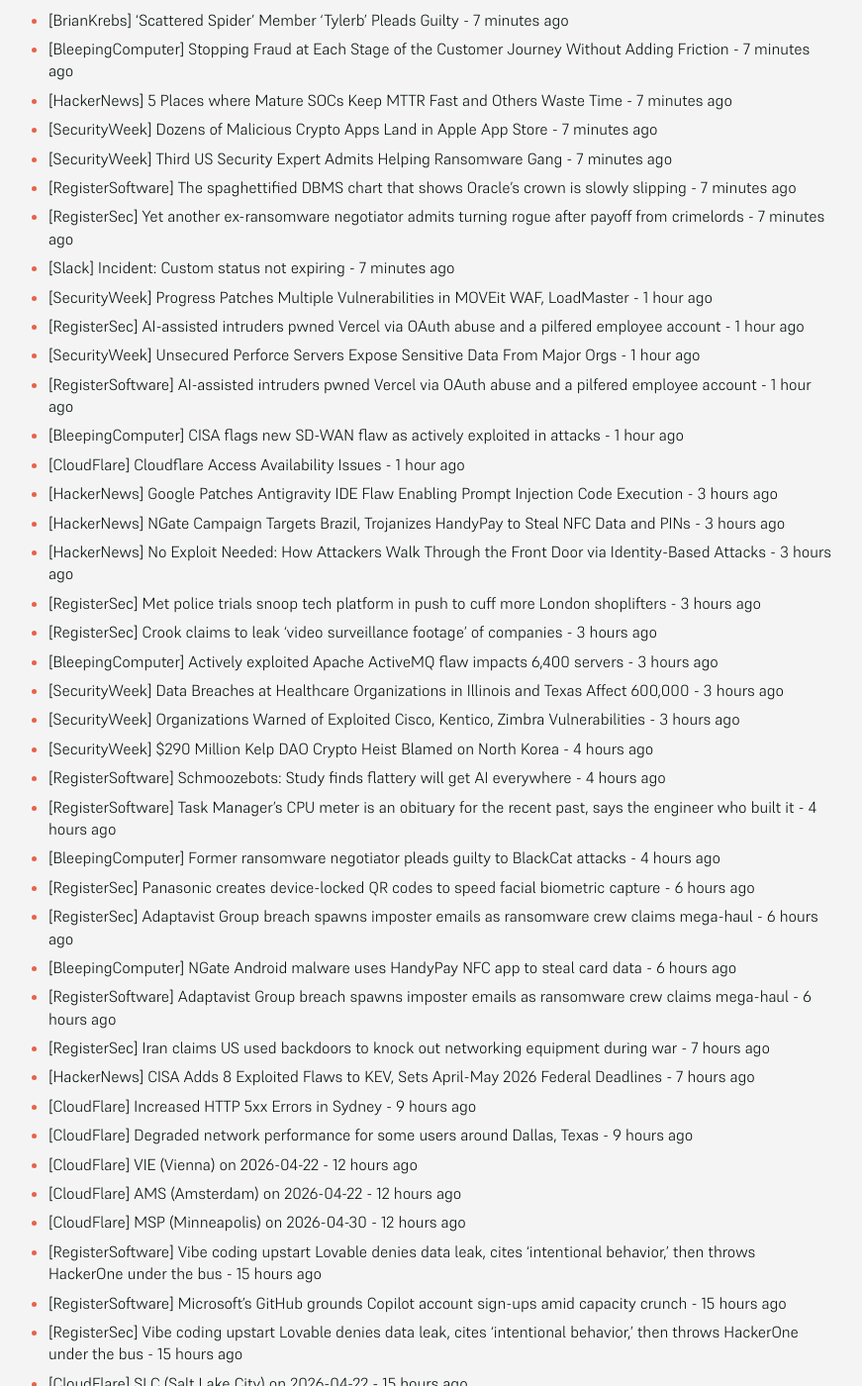
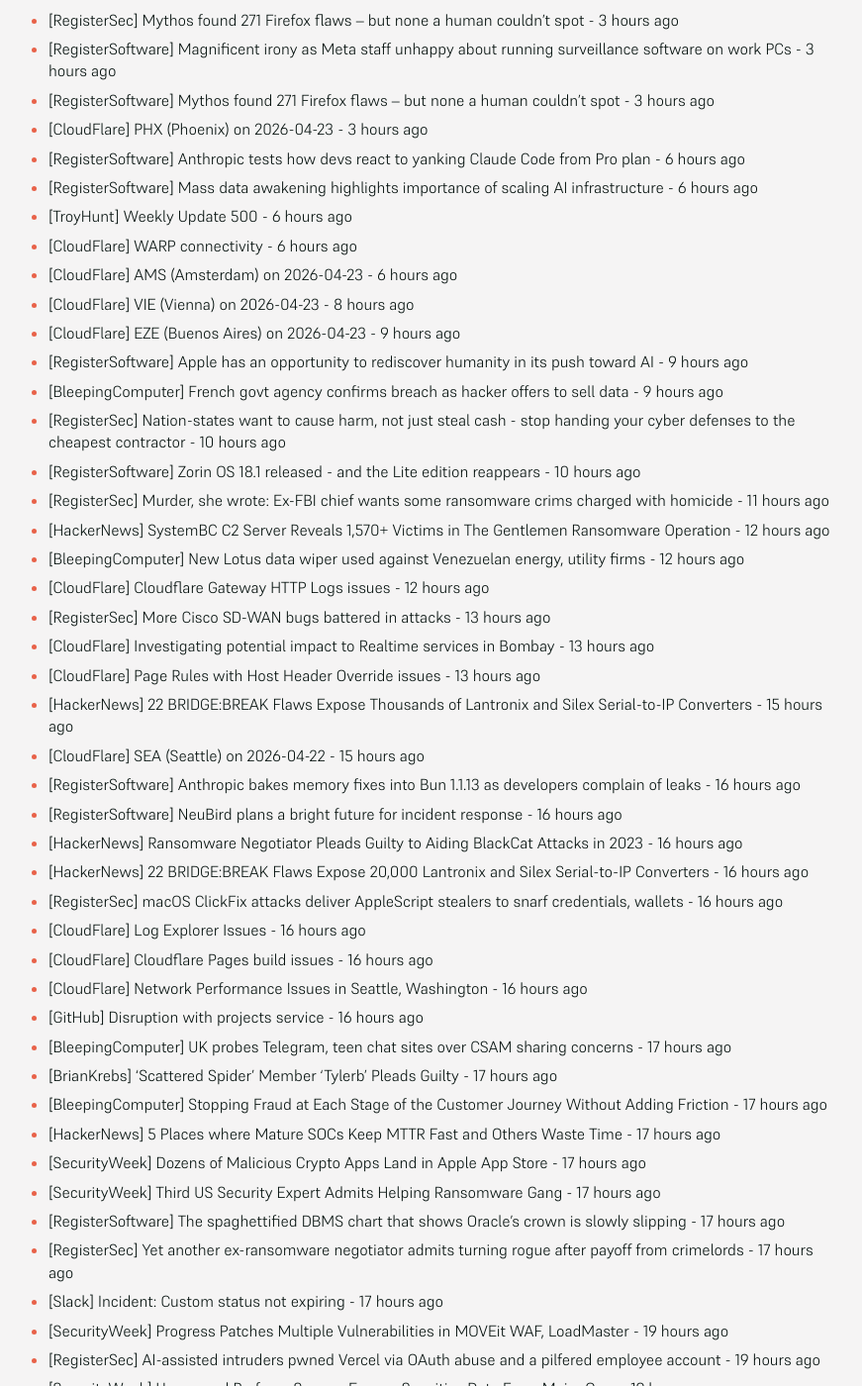
Before and after one commit to SecOpsNews/news, a Jekyll site: the page built from index.md, in a window 1280 px wide and 1400 px high, scrolled down 295 px. Shown: the whole window at 99% size, without its empty margins (215-1086 px from the left). Built offline with Jekyll 4.4.1, drawn with Linux system fonts in a browser that asks for light colours; some of the changed text lies outside the part shown.

Commit message:
New Feed

```diff
--- a/index.md
+++ b/index.md
@@ -9,66 +9,100 @@ description: Latest Updates
 
 <!-- SecOps start -->
 
-- [BleepingComputer] UK probes Telegram, teen chat sites over CSAM sharing concerns - 7 minutes ago
-- [BrianKrebs] ‘Scattered Spider’ Member ‘Tylerb’ Pleads Guilty - 7 minutes ago
-- [BleepingComputer] Stopping Fraud at Each Stage of the Customer Journey Without Adding Friction - 7 minutes ago
-- [HackerNews] 5 Places where Mature SOCs Keep MTTR Fast and Others Waste Time - 7 minutes ago
-- [SecurityWeek] Dozens of Malicious Crypto Apps Land in Apple App Store - 7 minutes ago
-- [SecurityWeek] Third US Security Expert Admits Helping Ransomware Gang - 7 minutes ago
-- [RegisterSoftware] The spaghettified DBMS chart that shows Oracle's crown is slowly slipping - 7 minutes ago
-- [RegisterSec] Yet another ex-ransomware negotiator admits turning rogue after payoff from crimelords - 7 minutes ago
-- [Slack] Incident: Custom status not expiring - 7 minutes ago
-- [SecurityWeek] Progress Patches Multiple Vulnerabilities in MOVEit WAF, LoadMaster - 1 hour ago
-- [RegisterSec] AI-assisted intruders pwned Vercel via OAuth abuse and a pilfered employee account - 1 hour ago
-- [SecurityWeek] Unsecured Perforce Servers Expose Sensitive Data From Major Orgs - 1 hour ago
-- [RegisterSoftware] AI-assisted intruders pwned Vercel via OAuth abuse and a pilfered employee account - 1 hour ago
-- [BleepingComputer] CISA flags new SD-WAN flaw as actively exploited in attacks - 1 hour ago
-- [CloudFlare] Cloudflare Access Availability Issues - 1 hour ago
-- [HackerNews] Google Patches Antigravity IDE Flaw Enabling Prompt Injection Code Execution - 3 hours ago
-- [HackerNews] NGate Campaign Targets Brazil, Trojanizes HandyPay to Steal NFC Data and PINs - 3 hours ago
-- [HackerNews] No Exploit Needed: How Attackers Walk Through the Front Door via Identity-Based Attacks - 3 hours ago
-- [RegisterSec] Met police trials snoop tech platform in push to cuff more London shoplifters - 3 hours ago
-- [RegisterSec] Crook claims to leak 'video surveillance footage' of companies - 3 hours ago
-- [BleepingComputer] Actively exploited Apache ActiveMQ flaw impacts 6,400 servers - 3 hours ago
-- [SecurityWeek] Data Breaches at Healthcare Organizations in Illinois and Texas Affect 600,000 - 3 hours ago
-- [SecurityWeek] Organizations Warned of Exploited Cisco, Kentico, Zimbra Vulnerabilities - 3 hours ago
-- [SecurityWeek] $290 Million Kelp DAO Crypto Heist Blamed on North Korea - 4 hours ago
-- [RegisterSoftware] Schmoozebots: Study finds flattery will get AI everywhere - 4 hours ago
-- [RegisterSoftware] Task Manager's CPU meter is an obituary for the recent past, says the engineer who built it - 4 hours ago
-- [BleepingComputer] Former ransomware negotiator pleads guilty to BlackCat attacks - 4 hours ago
-- [RegisterSec] Panasonic creates device-locked QR codes to speed facial biometric capture - 6 hours ago
-- [RegisterSec] Adaptavist Group breach spawns imposter emails as ransomware crew claims mega-haul - 6 hours ago
-- [BleepingComputer] NGate Android malware uses HandyPay NFC app to steal card data - 6 hours ago
-- [RegisterSoftware] Adaptavist Group breach spawns imposter emails as ransomware crew claims mega-haul - 6 hours ago
-- [RegisterSec] Iran claims US used backdoors to knock out networking equipment during war - 7 hours ago
-- [HackerNews] CISA Adds 8 Exploited Flaws to KEV, Sets April-May 2026 Federal Deadlines - 7 hours ago
-- [CloudFlare] Increased HTTP 5xx Errors in Sydney - 9 hours ago
-- [CloudFlare] Degraded network performance for some users around Dallas, Texas - 9 hours ago
-- [CloudFlare] VIE (Vienna) on 2026-04-22 - 12 hours ago
-- [CloudFlare] AMS (Amsterdam) on 2026-04-22 - 12 hours ago
-- [CloudFlare] MSP (Minneapolis) on 2026-04-30 - 12 hours ago
-- [RegisterSoftware] Vibe coding upstart Lovable denies data leak, cites 'intentional behavior,' then throws HackerOne under the bus - 15 hours ago
-- [RegisterSoftware] Microsoft's GitHub grounds Copilot account sign-ups amid capacity crunch - 15 hours ago
-- [RegisterSec] Vibe coding upstart Lovable denies data leak, cites 'intentional behavior,' then throws HackerOne under the bus - 15 hours ago
-- [CloudFlare] SLC (Salt Lake City) on 2026-04-22 - 15 hours ago
-- [BleepingComputer] China's Apple App Store infiltrated by crypto-stealing wallet apps - 16 hours ago
-- [BleepingComputer] KelpDAO suffers $290 million heist tied to Lazarus hackers - 16 hours ago
-- [BleepingComputer] The Gentlemen ransomware now uses SystemBC for bot-powered attacks - 18 hours ago
-- [RegisterSoftware] Claude Desktop changes app access settings for browsers you don't even have installed yet - 18 hours ago
-- [RegisterSec] Claude Desktop changes app access settings for browsers you don't even have installed yet - 18 hours ago
-- [CloudFlare] HKG (Hong Kong) on 2026-04-21 - 18 hours ago
-- [BleepingComputer] Seiko USA website defaced as hacker claims customer data theft - 20 hours ago
-- [RegisterSoftware] Linux 7.1 will have an optional new NTFS driver - 20 hours ago
-- [HackerNews] SGLang CVE-2026-5760 (CVSS 9.8) Enables RCE via Malicious GGUF Model Files - 20 hours ago
-- [CloudFlare] STL (St. Louis) on 2026-04-21 - 20 hours ago
-- [RegisterSec] Scot becomes second Scattered Spider-linked crook to plead guilty in US - 21 hours ago
-- [RegisterSoftware] Schmoozebots: study finds flattery will get AI everywhere - 22 hours ago
-- [CloudFlare] KIX (Osaka) on 2026-04-21 - 22 hours ago
-- [CloudFlare] KIX (Osaka) on 2026-04-28 - 22 hours ago
-- [BleepingComputer] Microsoft: Teams increasingly abused in helpdesk impersonation attacks - 23 hours ago
-- [HackerNews] ⚡ Weekly Recap: Vercel Hack, Push Fraud, QEMU Abused, New Android RATs Emerge & More - 23 hours ago
-- [SecurityWeek] Serial-to-IP Converter Flaws Expose OT and Healthcare Systems to Hacking - 23 hours ago
-- [RegisterSoftware] New Android development tool designed for robots, not humans - 23 hours ago
+- [BleepingComputer] Over 1,300 Microsoft SharePoint servers vulnerable to spoofing attacks - 1 hour ago
+- [RegisterSec] Mythos found 271 Firefox flaws – but none a human couldn’t spot - 3 hours ago
+- [RegisterSoftware] Magnificent irony as Meta staff unhappy about running surveillance software on work PCs - 3 hours ago
+- [RegisterSoftware] Mythos found 271 Firefox flaws – but none a human couldn’t spot - 3 hours ago
+- [CloudFlare] PHX (Phoenix) on 2026-04-23 - 3 hours ago
+- [RegisterSoftware] Anthropic tests how devs react to yanking Claude Code from Pro plan - 6 hours ago
+- [RegisterSoftware] Mass data awakening highlights importance of scaling AI infrastructure - 6 hours ago
+- [TroyHunt] Weekly Update 500 - 6 hours ago
+- [CloudFlare] WARP connectivity - 6 hours ago
+- [CloudFlare] AMS (Amsterdam) on 2026-04-23 - 6 hours ago
+- [CloudFlare] VIE (Vienna) on 2026-04-23 - 8 hours ago
+- [CloudFlare] EZE (Buenos Aires) on 2026-04-23 - 9 hours ago
+- [RegisterSoftware] Apple has an opportunity to rediscover humanity in its push toward AI - 9 hours ago
+- [BleepingComputer] French govt agency confirms breach as hacker offers to sell data - 9 hours ago
+- [RegisterSec] Nation-states want to cause harm, not just steal cash - stop handing your cyber defenses to the cheapest contractor - 10 hours ago
+- [RegisterSoftware] Zorin OS 18.1 released - and the Lite edition reappears - 10 hours ago
+- [RegisterSec] Murder, she wrote: Ex-FBI chief wants some ransomware crims charged with homicide - 11 hours ago
+- [HackerNews] SystemBC C2 Server Reveals 1,570+ Victims in The Gentlemen Ransomware Operation - 12 hours ago
+- [BleepingComputer] New Lotus data wiper used against Venezuelan energy, utility firms - 12 hours ago
+- [CloudFlare] Cloudflare Gateway HTTP Logs issues - 12 hours ago
+- [RegisterSec] More Cisco SD-WAN bugs battered in attacks - 13 hours ago
+- [CloudFlare] Investigating potential impact to Realtime services in Bombay - 13 hours ago
+- [CloudFlare] Page Rules with Host Header Override issues - 13 hours ago
+- [HackerNews] 22 BRIDGE:BREAK Flaws Expose Thousands of Lantronix and Silex Serial-to-IP Converters - 15 hours ago
+- [CloudFlare] SEA (Seattle) on 2026-04-22 - 15 hours ago
+- [RegisterSoftware] Anthropic bakes memory fixes into Bun 1.1.13 as developers complain of leaks - 16 hours ago
+- [RegisterSoftware] NeuBird plans a bright future for incident response - 16 hours ago
+- [HackerNews] Ransomware Negotiator Pleads Guilty to Aiding BlackCat Attacks in 2023 - 16 hours ago
+- [HackerNews] 22 BRIDGE:BREAK Flaws Expose 20,000 Lantronix and Silex Serial-to-IP Converters - 16 hours ago
+- [RegisterSec] macOS ClickFix attacks deliver AppleScript stealers to snarf credentials, wallets - 16 hours ago
+- [CloudFlare] Log Explorer Issues - 16 hours ago
+- [CloudFlare] Cloudflare Pages build issues - 16 hours ago
+- [CloudFlare] Network Performance Issues in Seattle, Washington - 16 hours ago
+- [GitHub] Disruption with projects service - 16 hours ago
+- [BleepingComputer] UK probes Telegram, teen chat sites over CSAM sharing concerns - 17 hours ago
+- [BrianKrebs] ‘Scattered Spider’ Member ‘Tylerb’ Pleads Guilty - 17 hours ago
+- [BleepingComputer] Stopping Fraud at Each Stage of the Customer Journey Without Adding Friction - 17 hours ago
+- [HackerNews] 5 Places where Mature SOCs Keep MTTR Fast and Others Waste Time - 17 hours ago
+- [SecurityWeek] Dozens of Malicious Crypto Apps Land in Apple App Store - 17 hours ago
+- [SecurityWeek] Third US Security Expert Admits Helping Ransomware Gang - 17 hours ago
+- [RegisterSoftware] The spaghettified DBMS chart that shows Oracle's crown is slowly slipping - 17 hours ago
+- [RegisterSec] Yet another ex-ransomware negotiator admits turning rogue after payoff from crimelords - 17 hours ago
+- [Slack] Incident: Custom status not expiring - 17 hours ago
+- [SecurityWeek] Progress Patches Multiple Vulnerabilities in MOVEit WAF, LoadMaster - 19 hours ago
+- [RegisterSec] AI-assisted intruders pwned Vercel via OAuth abuse and a pilfered employee account - 19 hours ago
+- [SecurityWeek] Unsecured Perforce Servers Expose Sensitive Data From Major Orgs - 19 hours ago
+- [RegisterSoftware] AI-assisted intruders pwned Vercel via OAuth abuse and a pilfered employee account - 19 hours ago
+- [BleepingComputer] CISA flags new SD-WAN flaw as actively exploited in attacks - 19 hours ago
+- [CloudFlare] Cloudflare Access Availability Issues - 19 hours ago
+- [HackerNews] Google Patches Antigravity IDE Flaw Enabling Prompt Injection Code Execution - 20 hours ago
+- [HackerNews] NGate Campaign Targets Brazil, Trojanizes HandyPay to Steal NFC Data and PINs - 20 hours ago
+- [HackerNews] No Exploit Needed: How Attackers Walk Through the Front Door via Identity-Based Attacks - 20 hours ago
+- [RegisterSec] Met police trials snoop tech platform in push to cuff more London shoplifters - 20 hours ago
+- [RegisterSec] Crook claims to leak 'video surveillance footage' of companies - 20 hours ago
+- [BleepingComputer] Actively exploited Apache ActiveMQ flaw impacts 6,400 servers - 20 hours ago
+- [SecurityWeek] Data Breaches at Healthcare Organizations in Illinois and Texas Affect 600,000 - 20 hours ago
+- [SecurityWeek] Organizations Warned of Exploited Cisco, Kentico, Zimbra Vulnerabilities - 20 hours ago
+- [SecurityWeek] $290 Million Kelp DAO Crypto Heist Blamed on North Korea - 21 hours ago
+- [RegisterSoftware] Schmoozebots: Study finds flattery will get AI everywhere - 21 hours ago
+- [RegisterSoftware] Task Manager's CPU meter is an obituary for the recent past, says the engineer who built it - 21 hours ago
+- [BleepingComputer] Former ransomware negotiator pleads guilty to BlackCat attacks - 21 hours ago
+- [RegisterSec] Panasonic creates device-locked QR codes to speed facial biometric capture - 23 hours ago
+- [RegisterSec] Adaptavist Group breach spawns imposter emails as ransomware crew claims mega-haul - 23 hours ago
+- [BleepingComputer] NGate Android malware uses HandyPay NFC app to steal card data - 23 hours ago
+- [RegisterSoftware] Adaptavist Group breach spawns imposter emails as ransomware crew claims mega-haul - 23 hours ago
+- [RegisterSec] Iran claims US used backdoors to knock out networking equipment during war - 1 day ago
+- [HackerNews] CISA Adds 8 Exploited Flaws to KEV, Sets April-May 2026 Federal Deadlines - 1 day ago
+- [CloudFlare] Increased HTTP 5xx Errors in Sydney - 1 day ago
+- [CloudFlare] Degraded network performance for some users around Dallas, Texas - 1 day ago
+- [CloudFlare] VIE (Vienna) on 2026-04-22 - 1 day ago
+- [CloudFlare] AMS (Amsterdam) on 2026-04-22 - 1 day ago
+- [CloudFlare] MSP (Minneapolis) on 2026-04-30 - 1 day ago
+- [RegisterSoftware] Vibe coding upstart Lovable denies data leak, cites 'intentional behavior,' then throws HackerOne under the bus - 1 day ago
+- [RegisterSoftware] Microsoft's GitHub grounds Copilot account sign-ups amid capacity crunch - 1 day ago
+- [RegisterSec] Vibe coding upstart Lovable denies data leak, cites 'intentional behavior,' then throws HackerOne under the bus - 1 day ago
+- [CloudFlare] SLC (Salt Lake City) on 2026-04-22 - 1 day ago
+- [BleepingComputer] China's Apple App Store infiltrated by crypto-stealing wallet apps - 1 day ago
+- [BleepingComputer] KelpDAO suffers $290 million heist tied to Lazarus hackers - 1 day ago
+- [BleepingComputer] The Gentlemen ransomware now uses SystemBC for bot-powered attacks - 1 day ago
+- [RegisterSoftware] Claude Desktop changes app access settings for browsers you don't even have installed yet - 1 day ago
+- [RegisterSec] Claude Desktop changes app access settings for browsers you don't even have installed yet - 1 day ago
+- [CloudFlare] HKG (Hong Kong) on 2026-04-21 - 1 day ago
+- [BleepingComputer] Seiko USA website defaced as hacker claims customer data theft - 1 day ago
+- [RegisterSoftware] Linux 7.1 will have an optional new NTFS driver - 1 day ago
+- [HackerNews] SGLang CVE-2026-5760 (CVSS 9.8) Enables RCE via Malicious GGUF Model Files - 1 day ago
+- [CloudFlare] STL (St. Louis) on 2026-04-21 - 1 day ago
+- [RegisterSec] Scot becomes second Scattered Spider-linked crook to plead guilty in US - 1 day ago
+- [RegisterSoftware] Schmoozebots: study finds flattery will get AI everywhere - 1 day ago
+- [CloudFlare] KIX (Osaka) on 2026-04-21 - 1 day ago
+- [CloudFlare] KIX (Osaka) on 2026-04-28 - 1 day ago
+- [BleepingComputer] Microsoft: Teams increasingly abused in helpdesk impersonation attacks - 1 day ago
+- [HackerNews] ⚡ Weekly Recap: Vercel Hack, Push Fraud, QEMU Abused, New Android RATs Emerge & More - 1 day ago
+- [SecurityWeek] Serial-to-IP Converter Flaws Expose OT and Healthcare Systems to Hacking - 1 day ago
+- [RegisterSoftware] New Android development tool designed for robots, not humans - 1 day ago
 - [CloudFlare] MSP (Minneapolis) on 2026-04-23 - 1 day ago
 - [CloudFlare] ICN (Seoul) on 2026-04-23 - 1 day ago
 - [CloudFlare] KIX (Osaka) on 2026-04-27 - 1 day ago
@@ -104,23 +138,15 @@ description: Latest Updates
 - [RegisterSec] Next.js developer Vercel warns of customer credential compromise - 1 day ago
 - [RegisterSoftware] AI quota inflation is no token effort. It's baked in - 1 day ago
 - [BleepingComputer] Microsoft releases emergency updates to fix Windows Server issues - 1 day ago
-- [HackerNews] Vercel Breach Tied to Context AI Hack Exposes Limited Customer Credentials - 1 day ago
-- [CloudFlare] Issues solving Challenges - 1 day ago
-- [RegisterSoftware] Just like phishing for gullible humans, prompt injecting AIs is here to stay - 1 day ago
-- [RegisterSec] Just like phishing for gullible humans, prompt injecting AIs is here to stay - 1 day ago
-- [BleepingComputer] Vercel confirms breach as hackers claim to be selling stolen data - 1 day ago
-- [BleepingComputer] Apple account change alerts abused to send phishing emails - 1 day ago
-- [BleepingComputer] NIST to stop rating non-priority flaws due to volume increase - 2 days ago
-- [RegisterSoftware] I meant to do that! AI vendors shrug off responsibility for vulns - 2 days ago
-- [RegisterSec] I meant to do that! AI vendors shrug off responsibility for vulns - 2 days ago
+- [HackerNews] Vercel Breach Tied to Context AI Hack Exposes Limited Customer Credentials - 2 days ago
 - [DataBreaches] Russian-linked hackers appear to have launched a crippling cyberattack on Western New Mexico University - 11 months ago
 - [DataBreaches] SK Telecom vows to take full responsibility for damage from recent data leak - 11 months ago
-- [HackerNews] Storm-1977 Hits Education Clouds with AzureChecker, Deploys 200+ Crypto Mining Containers - 11 months ago
-- [FullDisclosure] Microsoft ".library-ms" File / NTLM Information Disclosure (Resurrected 2025) - 11 months ago
-- [FullDisclosure] Ruby on Rails Cross-Site Request Forgery - 11 months ago
-- [FullDisclosure] Inedo ProGet Insecure Reflection and CSRF Vulnerabilities - 11 months ago
-- [FullDisclosure] [IWCC 2025] CfP: 14th International Workshop on Cyber Crime -	Ghent, Belgium, Aug 11-14, 2025 - 11 months ago
-- [TroyHunt] Weekly Update 449 - 11 months ago
+- [HackerNews] Storm-1977 Hits Education Clouds with AzureChecker, Deploys 200+ Crypto Mining Containers - 12 months ago
+- [FullDisclosure] Microsoft ".library-ms" File / NTLM Information Disclosure (Resurrected 2025) - 12 months ago
+- [FullDisclosure] Ruby on Rails Cross-Site Request Forgery - 12 months ago
+- [FullDisclosure] Inedo ProGet Insecure Reflection and CSRF Vulnerabilities - 12 months ago
+- [FullDisclosure] [IWCC 2025] CfP: 14th International Workshop on Cyber Crime -	Ghent, Belgium, Aug 11-14, 2025 - 12 months ago
+- [TroyHunt] Weekly Update 449 - 12 months ago
 - [DataBreaches] North Dakota Expands Data Security Requirements and Issues New Licensing Requirements for Brokers - 12 months ago
 - [RegisterSoftware] Build your own antisocial writing rig with DOS and a $2 USB key - 12 months ago
 - [SecurityWeek] Cynomi Raises $37 Million Series B to Expand Its vCISO Platform - 12 months ago
```
